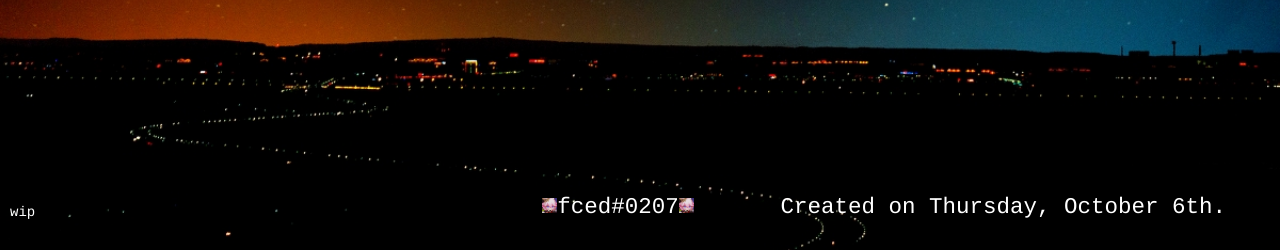
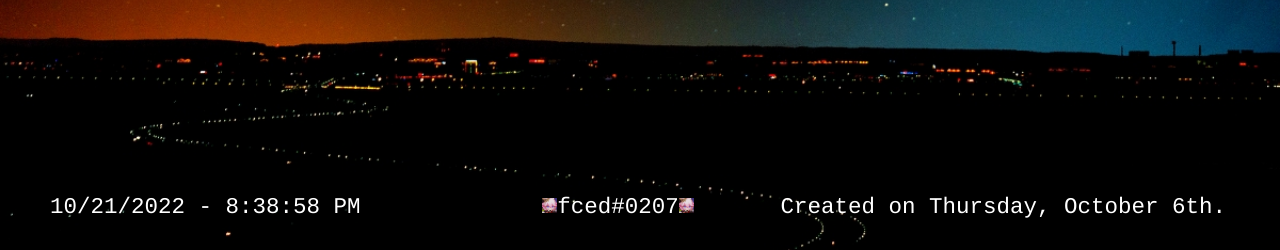
Before and after one commit to frostuz1/frostuz1page-old, a plain HTML site: page index.html in a window 1280 px wide. Shown: the part 550-800 px from the top of the page. Drawn offline with Linux system fonts and the light colour scheme.

Commit message:
clock added

```diff
--- a/index.html
+++ b/index.html
@@ -45,6 +45,9 @@ body {
 
       <footer1 style="font-family:Courier;color:white;bottom:30px">Created on Thursday, October 6th.</footer1>
 
-      <leftfooter style="font-family:Courier;color:white;bottom:30px">wip</leftfooter>
+      <leftfooter style="font-family:Courier;color:white;bottom:30px">
+        <span id="time"></span>
+        <script src="resources\scripts\index.js"></script>
+      </leftfooter>
 </body>
 </html>
--- a/resources/css/styles.css
+++ b/resources/css/styles.css
@@ -46,7 +46,7 @@ center {
 
 leftfooter {
     position: fixed;
-    left: 10px;
+    left: 50px;
     bottom: 5px;
     right: 10px;
     width: 95%;
@@ -54,7 +54,7 @@ leftfooter {
     color: white;
     text-align: left;
     user-select: none;
-    font-size: 14px;
+    font-size: 22.5px;
     }
 
 centerpage {
--- /dev/null
+++ b/resources/scripts/index.js
@@ -0,0 +1,12 @@
+ `use strict`
+var datetime = new Date();
+console.log(datetime);
+document.getElementById("time").textContent = datetime;
+
+function refreshTime() {
+  const timeDisplay = document.getElementById("time");
+  const dateString = new Date().toLocaleString();
+  const formattedString = dateString.replace(", ", " - ");
+  timeDisplay.textContent = formattedString;
+}
+  setInterval(refreshTime, 1000);
```
